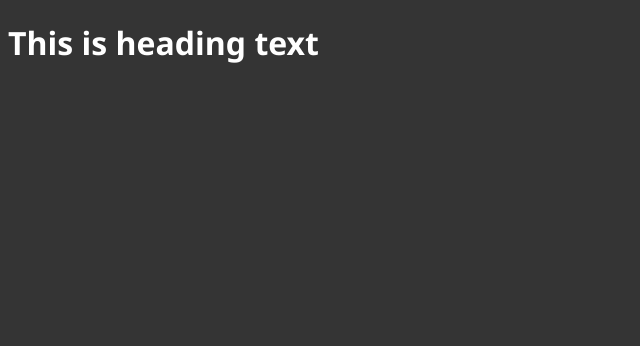
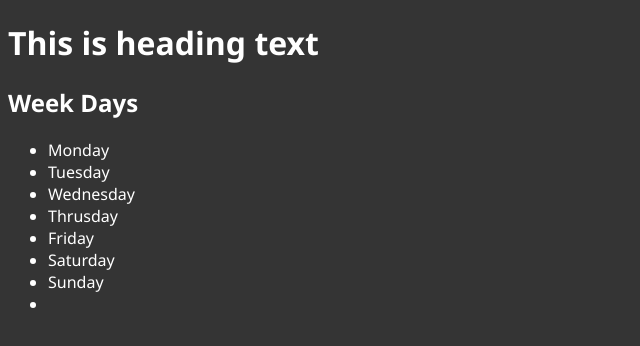
Before and after one commit to MJaman786/Javascript-by-Parts, a plain HTML site: page Javascript part 2/ch1.3 DOM Content Properties/practice.html in a window 1280 px wide. Shown: the whole page, without its empty margins (0-640 px from the left). Drawn offline with Linux system fonts and the light colour scheme.

Commit message:
new added

```diff
--- a/Javascript part 2/ch1.3 DOM Content Properties/practice.html
+++ b/Javascript part 2/ch1.3 DOM Content Properties/practice.html
@@ -21,12 +21,40 @@
 </head>
 <body>
     <h1 class="head">This is heading text <span class="child-head"> (Text inside h1)</span></h1>
+    <h2>Week Days</h2>
+    <ul class="parent">
+        <li class="child ch1">Monday</li>
+        <li class="child ch2">Tuesday</li>
+        <li class="child ch3">Wednesday</li>
+        <li class="child ch4">Thrusday</li>
+        <li class="child ch5">Friday</li>
+        <li class="child ch6">Saturday</li>
+        <li class="child ch7">Sunday</li>
+    </ul>
     <script>
-        const h1 = document.querySelector('h1');
-        console.log(h1);
-        console.log(h1.innerHTML);
-        console.log(h1.innerText);
-        console.log(h1.textContent);
+        // const h1 = document.querySelector('h1');
+        // console.log(h1);
+        // console.log(h1.innerHTML);
+        // console.log(h1.innerText);
+        // console.log(h1.textContent);
+
+        const parent = document.querySelector('.parent')
+        console.log(parent);
+        console.log(parent.children[0].innerText)
+
+        const dayone = document.querySelector('.child');
+        console.log(dayone.nextElementSibling.innerText) // Tuesday
+        console.log(dayone.parentElement.innerHTML);
+
+        const newchild = document.createElement('li');
+        console.log(newchild)
+        newchild.className = 'child ch8';
+        newchild.setAttribute('id', 'child-8');
+
+        parent.appendChild(newchild)
+
+        console.log(dayone.parentElement);
+
     </script>
 </body>
 </html>
```
